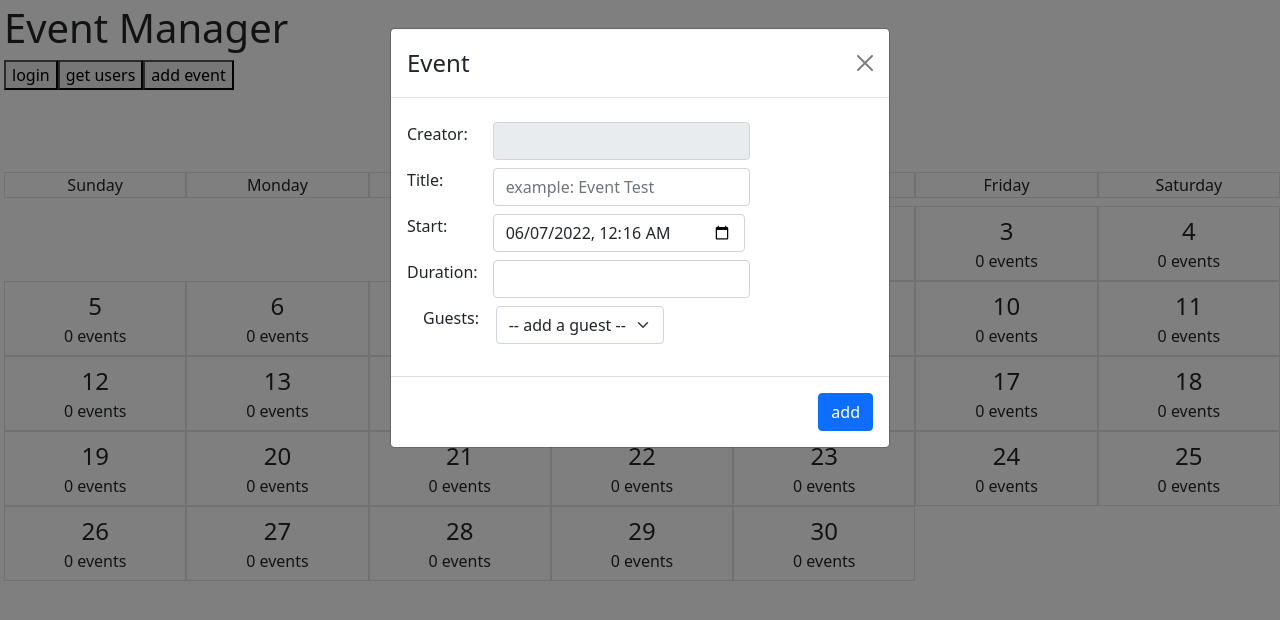
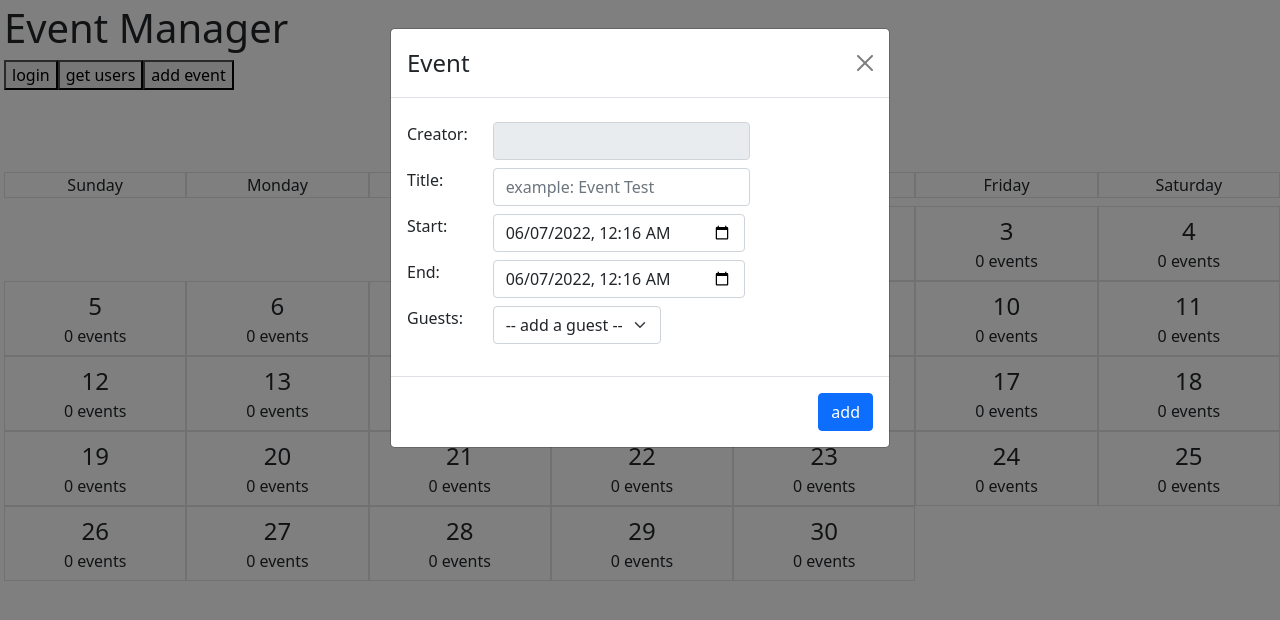
Before and after one commit to vitor-msp/event-manager-react, a React (Create React App) app: page / in a window 1280 px wide. Both pictures are taken after a click on the button "add event". Shown: the top 620 px of the page. Built offline with nearby package versions, Linux system fonts and the light colour scheme.

Commit message:
event form end(duration)

```diff
--- a/src/components/Event.tsx
+++ b/src/components/Event.tsx
@@ -31,11 +31,7 @@ export const Event: React.FC<EventType> = (props) => {
   const creatorEmail = useSelector((state: RootState) =>
     state.users.data.users.find((u) => u.id === creator)
   )?.email;
-
-  useEffect(() => {
-    setShowModal(true);
-  }, []);
-
+  const [endEvent, setEndEvent] = useState<Date>(new Date());
   const [currentEvent, setCurrentEvent] = useState<ICurrentEvent>({
     id,
     creator,
@@ -44,6 +40,18 @@ export const Event: React.FC<EventType> = (props) => {
     start: start ?? new Date(),
     title,
   });
+
+  useEffect(() => {
+    setShowModal(true);
+  }, []);
+
+  useEffect(() => {
+    const end = new Date(
+      currentEvent.start!.getTime() + currentEvent.duration!
+    );
+
+    setEndEvent(end);
+  }, []);
 
   useEffect(() => {
     (() => {
@@ -81,6 +89,19 @@ export const Event: React.FC<EventType> = (props) => {
       start: new Date(e.target.value),
     });
   };
+
+  const handleChangeEnd = (e: React.ChangeEvent<HTMLInputElement>) => {
+    setEndEvent(new Date(e.target.value));
+  };
+
+  useEffect(() => {
+    const duration = endEvent.getTime() - currentEvent.start!.getTime();
+
+    setCurrentEvent({
+      ...currentEvent,
+      duration,
+    });
+  }, [endEvent]);
 
   const handleChangeGuests = (guests: IGuest[]): void => {
     setCurrentEvent({ ...currentEvent, guests });
@@ -189,7 +210,6 @@ export const Event: React.FC<EventType> = (props) => {
             required={true}
             disabled={!canEdit}
             type={"datetime-local"}
-            placeholder={`example: Event Test`}
             value={formatDate(currentEvent.start!)}
             name={"start"}
             onChange={handleChangeStart}
@@ -201,16 +221,15 @@ export const Event: React.FC<EventType> = (props) => {
         </div>
 
         <div className="row my-2">
-          <Form.Label className="col-2">{"Duration: "}</Form.Label>
+          <Form.Label className="col-2">{"End: "}</Form.Label>
           <Form.Control
             className="col-10 w-auto mx-3"
             required={true}
             disabled={!canEdit}
-            type={"number"}
-            min={0}
-            value={currentEvent.duration ?? ""}
+            type={"datetime-local"}
+            value={formatDate(endEvent)}
             name={"duration"}
-            onChange={handleChange}
+            onChange={handleChangeEnd}
             // isValid={showValidation === true && isValid === true ? true : false}
             // isInvalid={
             //   showValidation === true && isValid === false ? true : false
@@ -218,14 +237,11 @@ export const Event: React.FC<EventType> = (props) => {
           />
         </div>
 
-        {/* <div className="row my-2">
-          <Form.Label className="col-2">{"Guests: "}</Form.Label> */}
         <GuestsList
           guests={currentEvent.guests!}
           canEdit={canEdit}
           onChange={handleChangeGuests}
         />
-        {/* </div> */}
       </Modal.Body>
 
       <Modal.Footer>
--- a/src/components/GuestsList.tsx
+++ b/src/components/GuestsList.tsx
@@ -55,15 +55,11 @@ export const GuestsList: React.FC<GuestsType> = (props) => {
   };
 
   return (
-    <div className="col-10 mx-3">
+    <>
       {canEdit && (
-        <>
         <div className="row my-2">
           <Form.Label className="col-2">{"Guests: "}</Form.Label>
-            <Form.Select
-              className="col-10 w-auto mx-3"
-              onChange={handleAddGuest}
-            >
+          <Form.Select className="col-10 w-auto mx-3" onChange={handleAddGuest}>
             <option>-- add a guest --</option>
             {usersToShow.map((u) => {
               return (
@@ -74,8 +70,9 @@ export const GuestsList: React.FC<GuestsType> = (props) => {
             })}
           </Form.Select>
         </div>
+      )}
 
-          <ul className="row my-2 list-group">
+      <ul className="row my-2 list-group px-4">
         {guests.length > 0 &&
           guests.map((g) => {
             return (
@@ -90,7 +87,5 @@ export const GuestsList: React.FC<GuestsType> = (props) => {
           })}
       </ul>
     </>
-      )}
-    </div>
   );
 };
```
Lines whose indentation alone changed are shown as unchanged.
